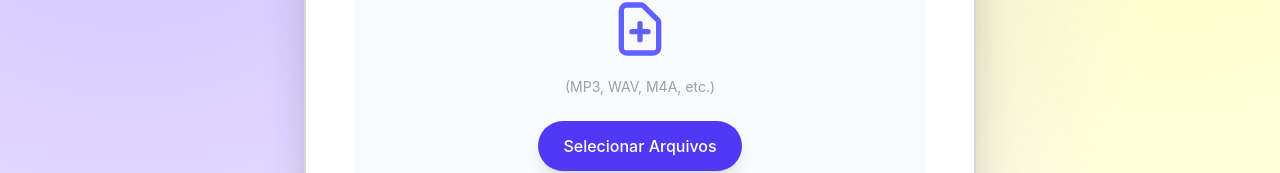
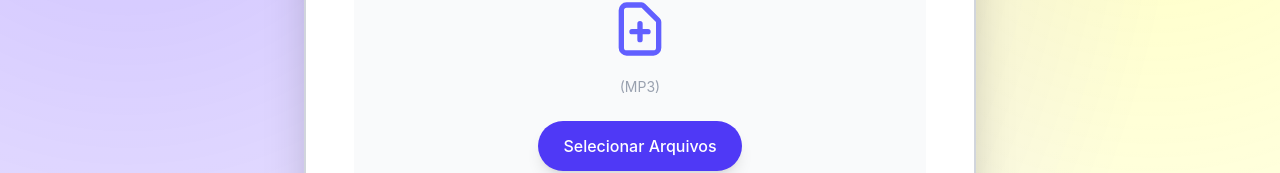
Before and after one commit to schineidermateus/audio-project-frontend, an Angular app: page /audio/join in a window 1280 px wide. Shown: the part 288-461 px from the top of the page. Built offline with nearby package versions, Linux system fonts and the light colour scheme.

Commit message:
refactor: update file type descriptions to only include MP3

```diff
--- a/src/app/feature/join-audio/join-audio.html
+++ b/src/app/feature/join-audio/join-audio.html
@@ -16,7 +16,7 @@
             </svg>
 
             <p class="text-sm text-gray-400 mb-6">
-                (MP3, WAV, M4A, etc.)
+                (MP3)
             </p>
             <label for="file-upload" class="cursor-pointer inline-flex items-center px-6 py-3 border border-transparent text-base font-medium rounded-full shadow-lg text-white bg-indigo-600 hover:bg-indigo-700 focus:outline-none focus:ring-2 focus:ring-offset-2 focus:ring-indigo-500 transition duration-150 ease-in-out">
                 Selecionar Arquivos
--- a/src/app/feature/mix-audio/mix-audio.html
+++ b/src/app/feature/mix-audio/mix-audio.html
@@ -15,7 +15,7 @@
             </svg>
 
             <p class="text-sm text-gray-400 mb-6">
-                (MP3, WAV, M4A, etc.)
+                (MP3)
             </p>
             <label for="file-upload" class="cursor-pointer inline-flex items-center px-6 py-3 border border-transparent text-base font-medium rounded-full shadow-lg text-white bg-indigo-600 hover:bg-indigo-700 focus:outline-none focus:ring-2 focus:ring-offset-2 focus:ring-indigo-500 transition duration-150 ease-in-out">
                 Selecionar Arquivos
```
